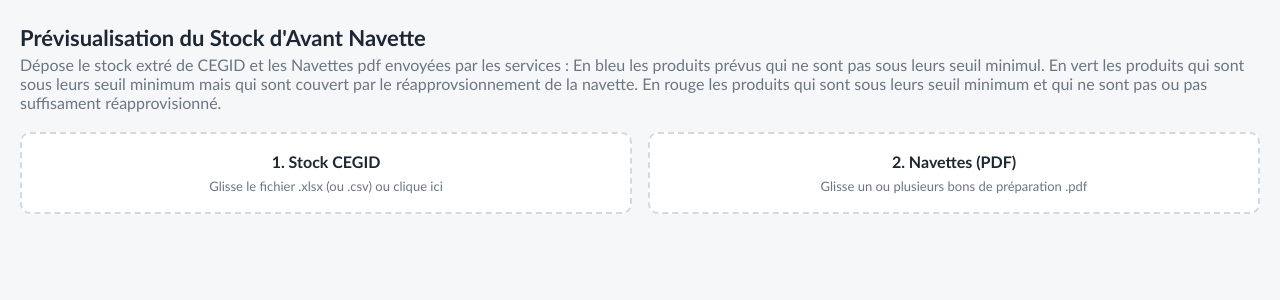
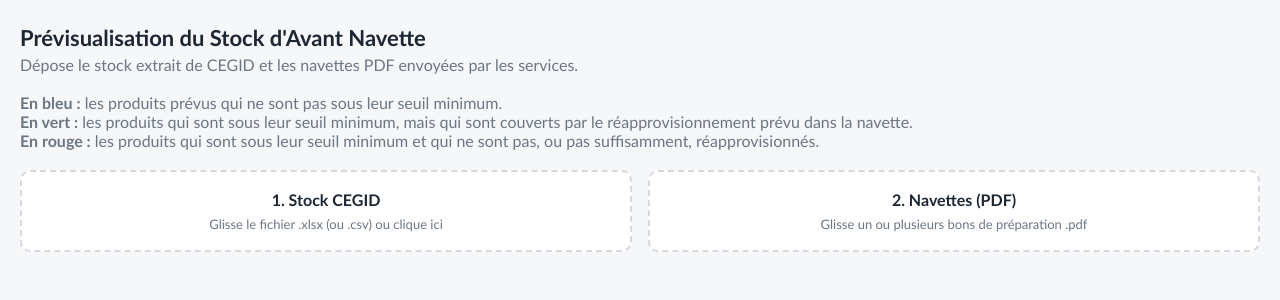
Before and after one commit to axell152/Navette, a Next.js app: page / in a window 1280 px wide. Shown: the top 300 px of the page. Built offline with nearby package versions, Linux system fonts and the light colour scheme.

Commit message:
Update page.tsx

```diff
--- a/app/page.tsx
+++ b/app/page.tsx
@@ -119,7 +119,16 @@ export default function Page() {
   return (
     <main>
       <h1>Prévisualisation du Stock d'Avant Navette</h1>
-      <p className="sub">Dépose le stock extré de CEGID et les Navettes pdf envoyées par les services : En bleu les produits prévus qui ne sont pas sous leurs seuil minimul. En vert les produits qui sont sous leurs seuil minimum mais qui sont couvert par le réapprovsionnement de la navette. En rouge les produits qui sont sous leurs seuil minimum et qui ne sont pas ou pas suffisament réapprovisionné.</p>
+      <p className="sub">
+  Dépose le stock extrait de CEGID et les navettes PDF envoyées par les services.
+  <br />
+  <br />
+  <strong>En bleu :</strong> les produits prévus qui ne sont pas sous leur seuil minimum.
+  <br />
+  <strong>En vert :</strong> les produits qui sont sous leur seuil minimum, mais qui sont couverts par le réapprovisionnement prévu dans la navette.
+  <br />
+  <strong>En rouge :</strong> les produits qui sont sous leur seuil minimum et qui ne sont pas, ou pas suffisamment, réapprovisionnés.
+</p>
 
       <div className="zones">
         <Zone titre="1. Stock CEGID" aide="Glisse le fichier .xlsx (ou .csv) ou clique ici" accept=".xlsx,.xls,.csv,.txt" onFiles={onStock}>
```
